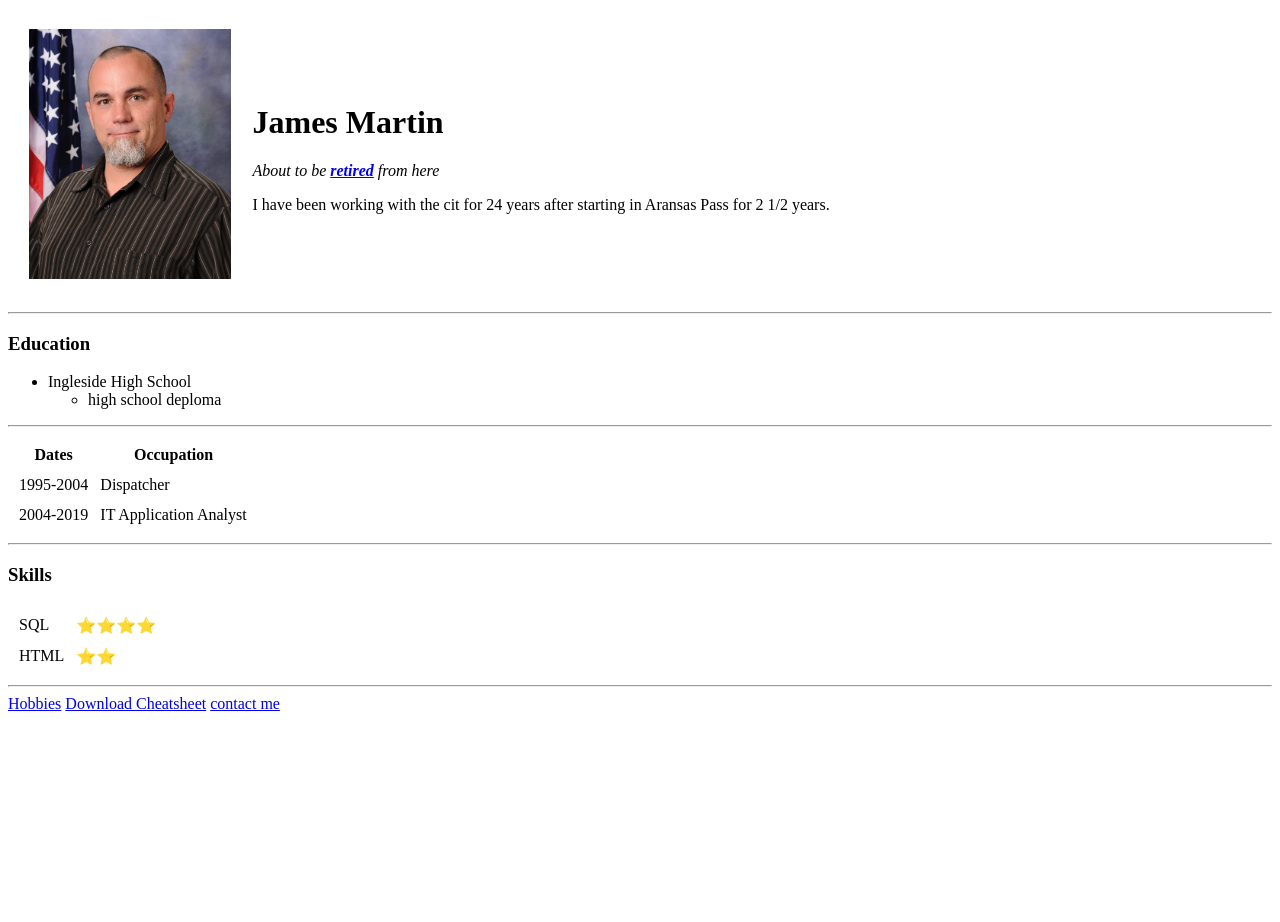
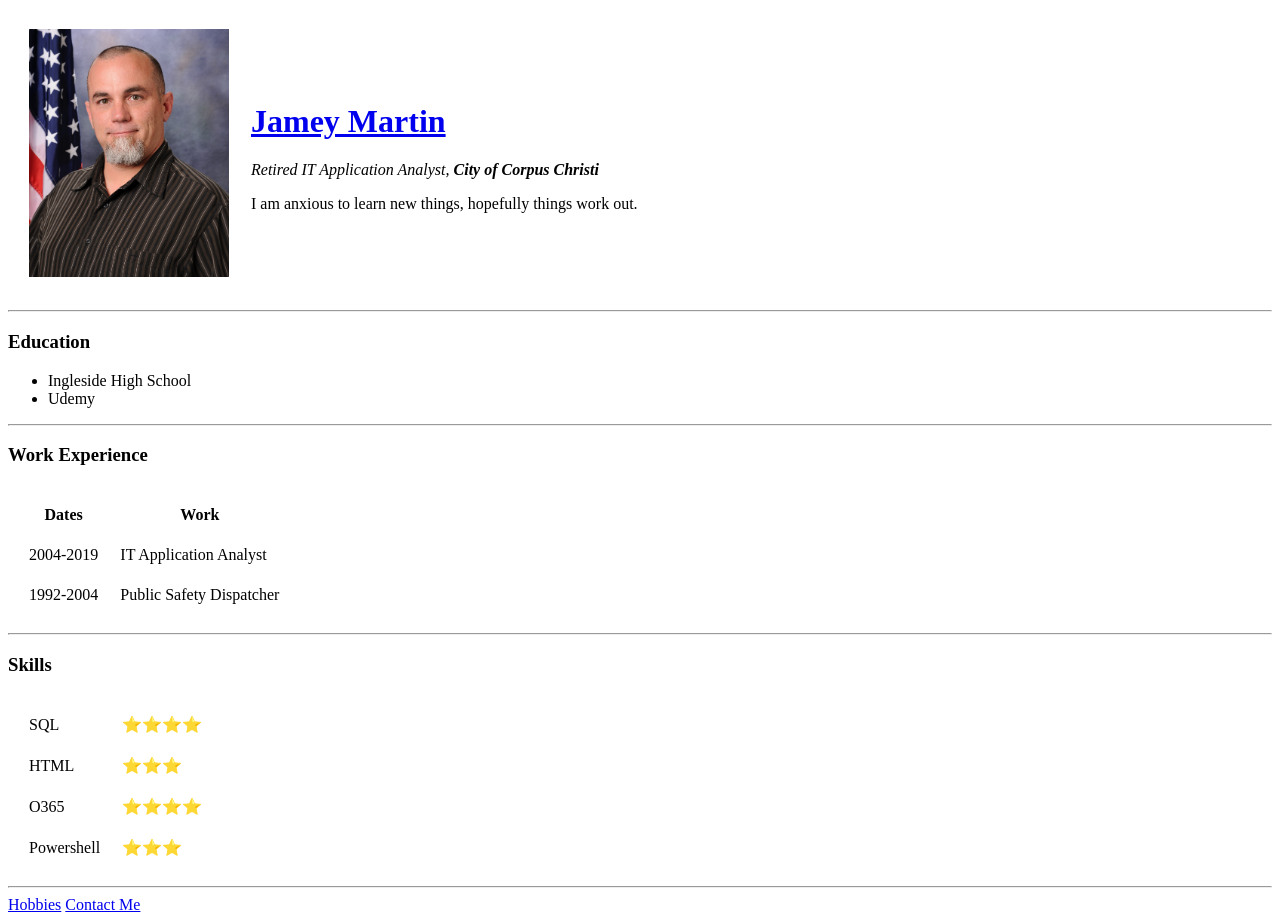
Before and after one commit to jhmartin2/cv, a plain HTML site: page index.html in a window 1280 px wide. Before the commit the page ends 800 px from the top, so only its background shows below. Drawn offline with Linux system fonts and the light colour scheme.

Commit message:
Add files via upload

```diff
--- a/index.html
+++ b/index.html
@@ -3,46 +3,47 @@
 
 <head>
   <meta charset="utf-8">
-  <title>James's Personal Site</title>
+  <title>Jamey's Personal Site</title>
 </head>
 
 <body>
   <table cellspacing="20">
     <tr>
+      <td><img src="images\jamesmartin.jpg" alt="picture of me" width="200px"></td>
       <td>
-        <img src="images/jamesmartin.jpg" alt="james martin profile picture" height="250">
-      </td>
-      <td>
-        <h1>James Martin</h1>
-        <p><em>About to be <strong><a href="https://en.wikipedia.org/wiki/Retirement">retired</a></strong> from here</em></p>
-        <p>I have been working with the cit for 24 years after starting in Aransas Pass for 2 1/2 years.</p>
+        <h1><a href="https://www.linkedin.com/in/james-martin-1014112/" target="_blank" rel="noreferrer">Jamey Martin</a></h1>
+        <p><em>Retired IT Application Analyst, <strong>City of Corpus Christi</strong></em></p>
+        <p>
+          I am anxious to learn new things, hopefully things work out.
+        </p>
       </td>
     </tr>
   </table>
+
   <hr>
   <h3>Education</h3>
   <ul>
     <li>Ingleside High School</li>
-    <ul>
-      <li>
-        high school deploma
-      </li>
-    </ul>
+    <li>Udemy</li>
+
   </ul>
   <hr>
-  <table cellspacing="10">
+  <h3>Work Experience</h3>
+  <table cellspacing="20">
     <thead>
-      <th>Dates</th>
-      <th>Occupation</th>
+      <tr>
+        <th>Dates</th>
+        <th>Work</th>
+      </tr>
     </thead>
     <tbody>
       <tr>
-        <td>1995-2004</td>
-        <td>Dispatcher</td>
+        <td>2004-2019</td>
+        <td>IT Application Analyst</td>
       </tr>
       <tr>
-        <td>2004-2019</td>
-        <td>IT Application Analyst</td>
+        <td>1992-2004</td>
+        <td>Public Safety Dispatcher</td>
       </tr>
     </tbody>
     <tfoot>
@@ -51,23 +52,28 @@
   </table>
   <hr>
   <h3>Skills</h3>
-
-  <table cellspacing="10">
+  <table cellspacing="20">
     <tr>
       <td>SQL</td>
       <td>⭐⭐⭐⭐</td>
     </tr>
     <tr>
       <td>HTML</td>
-      <td>⭐⭐</td>
+      <td>⭐⭐⭐</td>
+    </tr>
+    <tr>
+      <td>O365</td>
+      <td>⭐⭐⭐⭐</td>
+    </tr>
+    <tr>
+      <td>Powershell</td>
+      <td>⭐⭐⭐</td>
     </tr>
   </table>
-
-
   <hr>
   <a href="hobbies.html">Hobbies</a>
-  <a href="https://web.stanford.edu/group/csp/cs21/htmlcheatsheet.pdf">Download Cheatsheet</a>
-  <a href="contact-me.html">contact me</a>
+  <a href="contact_me.html">Contact Me</a>
+
 </body>
 
 </html>
```
Also changed, not shown: contact_me.html (added, +26 -0 lines), hobbies.html (+5 -11 lines).
